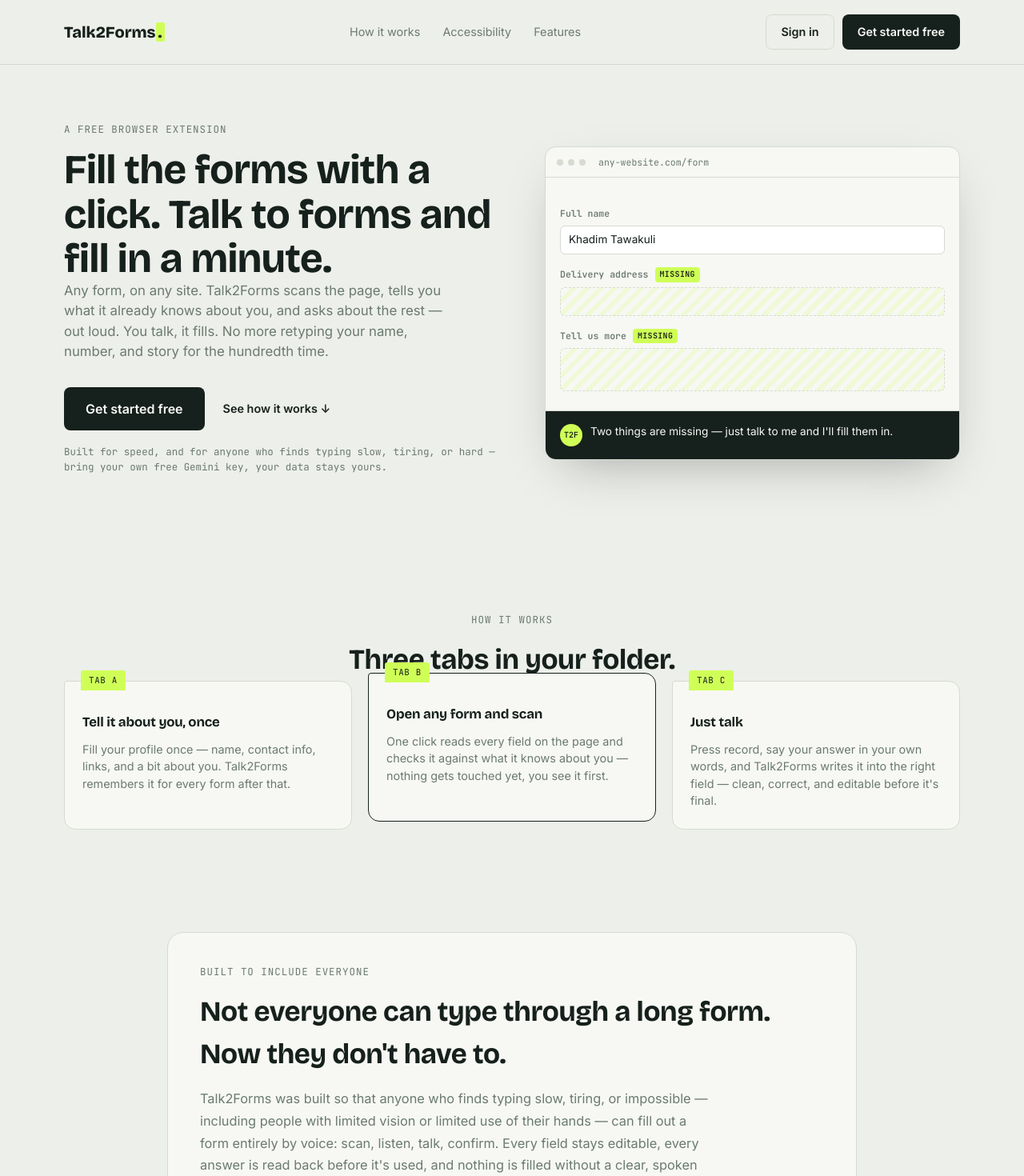
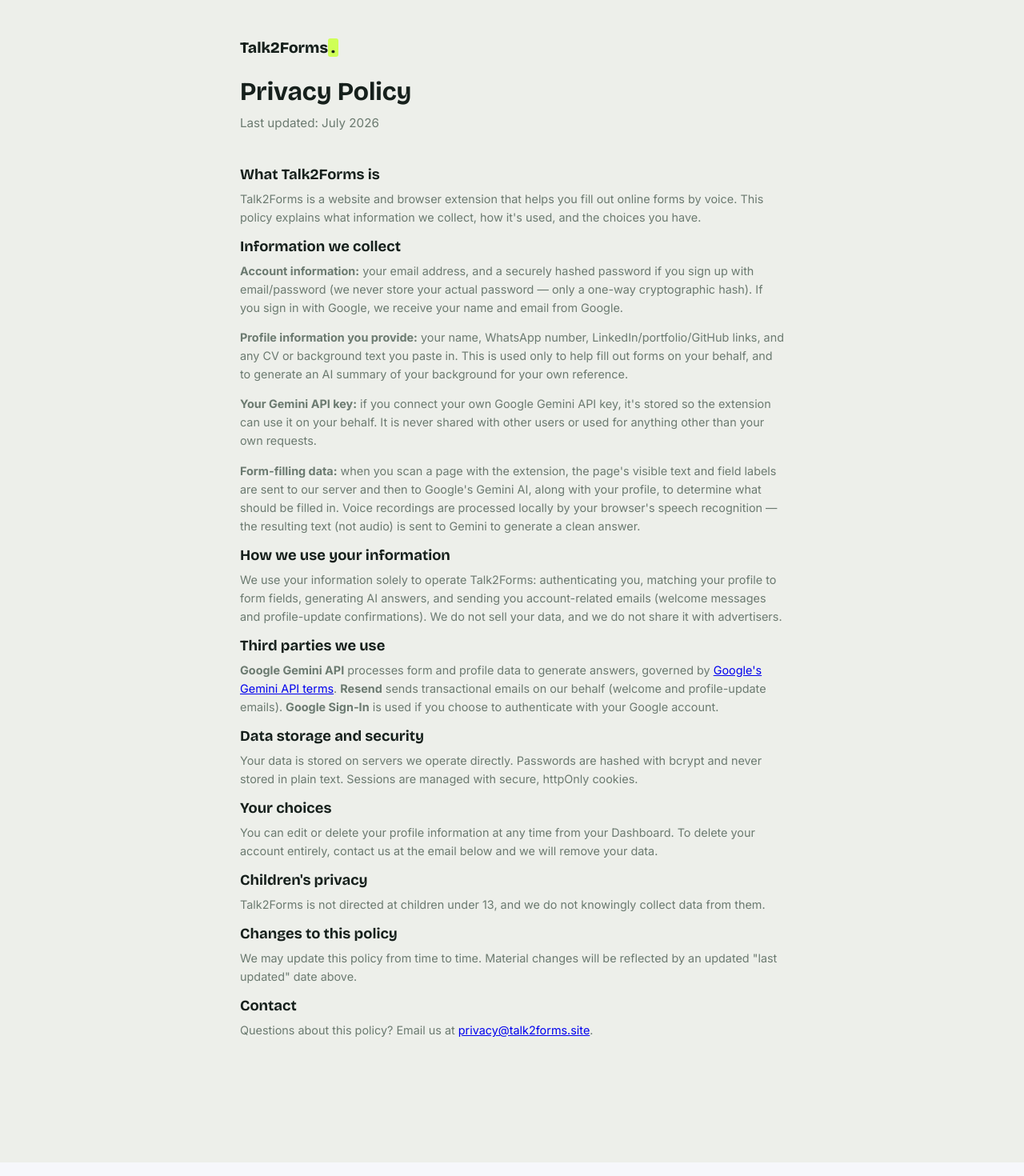
Before and after one commit to tawakuliKH/talk2forms, a React (Vite) app in the folder client/: page /privacy in a window 1280 px wide. Before the commit this address led to /. Shown: the top 1470 px of the page at 80% size. Built offline with nearby package versions, Linux system fonts and the light colour scheme; no server answers.

Commit message:
Add privacy policy page for Chrome Web Store submission

```diff
--- a/client/src/App.tsx
+++ b/client/src/App.tsx
@@ -9,6 +9,7 @@
 import Overview from "./pages/Overview";
 import Profile from "./pages/Profile";
 import GeminiKeyGuide from "./pages/GeminiKeyGuide";
+import PrivacyPolicy from "./pages/PrivacyPolicy";
 
 export default function App() {
   const [session, setSession] = useState<Session | null>(null);
@@ -34,6 +35,7 @@
       <Route path="/login" element={session ? <Navigate to="/dashboard" /> : <Login />} />
       <Route path="/signup" element={session ? <Navigate to="/dashboard" /> : <Signup />} />
       <Route path="/gemini-key-guide" element={<GeminiKeyGuide />} />
+      <Route path="/privacy" element={<PrivacyPolicy />} />
       <Route
         path="/dashboard"
         element={session ? <DashboardLayout session={session} /> : <Navigate to="/login" />}
--- a/client/src/pages/Landing.tsx
+++ b/client/src/pages/Landing.tsx
@@ -220,6 +220,9 @@
           Talk2Forms<span className="lp-logo-dot">.</span>
         </div>
         <p>Fill the forms with a click. Talk to forms and fill in a minute.</p>
+        <p style={{ marginTop: 8 }}>
+          <Link to="/privacy" style={{ color: "inherit" }}>Privacy Policy</Link>
+        </p>
       </footer>
     </div>
   );
--- /dev/null
+++ b/client/src/pages/PrivacyPolicy.tsx
@@ -0,0 +1,99 @@
+export default function PrivacyPolicy() {
+  return (
+    <div className="gg-page">
+      <div className="gg-container">
+        <div className="gg-logo">
+          Talk2Forms<span>.</span>
+        </div>
+        <h1 className="gg-title">Privacy Policy</h1>
+        <p className="gg-subtitle">Last updated: July 2026</p>
+
+        <div className="gg-step">
+          <div className="gg-step-body" style={{ maxWidth: "68ch" }}>
+            <h2>What Talk2Forms is</h2>
+            <p>
+              Talk2Forms is a website and browser extension that helps you fill out online
+              forms by voice. This policy explains what information we collect, how it's
+              used, and the choices you have.
+            </p>
+
+            <h2>Information we collect</h2>
+            <p>
+              <strong>Account information:</strong> your email address, and a securely
+              hashed password if you sign up with email/password (we never store your
+              actual password — only a one-way cryptographic hash). If you sign in with
+              Google, we receive your name and email from Google.
+            </p>
+            <p>
+              <strong>Profile information you provide:</strong> your name, WhatsApp
+              number, LinkedIn/portfolio/GitHub links, and any CV or background text you
+              paste in. This is used only to help fill out forms on your behalf, and to
+              generate an AI summary of your background for your own reference.
+            </p>
+            <p>
+              <strong>Your Gemini API key:</strong> if you connect your own Google Gemini
+              API key, it's stored so the extension can use it on your behalf. It is
+              never shared with other users or used for anything other than your own
+              requests.
+            </p>
+            <p>
+              <strong>Form-filling data:</strong> when you scan a page with the extension,
+              the page's visible text and field labels are sent to our server and then to
+              Google's Gemini AI, along with your profile, to determine what should be
+              filled in. Voice recordings are processed locally by your browser's speech
+              recognition — the resulting text (not audio) is sent to Gemini to generate a
+              clean answer.
+            </p>
+
+            <h2>How we use your information</h2>
+            <p>
+              We use your information solely to operate Talk2Forms: authenticating you,
+              matching your profile to form fields, generating AI answers, and sending
+              you account-related emails (welcome messages and profile-update
+              confirmations). We do not sell your data, and we do not share it with
+              advertisers.
+            </p>
+
+            <h2>Third parties we use</h2>
+            <p>
+              <strong>Google Gemini API</strong> processes form and profile data to
+              generate answers, governed by{" "}
+              <a href="https://ai.google.dev/gemini-api/terms" target="_blank" rel="noreferrer">
+                Google's Gemini API terms
+              </a>
+              . <strong>Resend</strong> sends transactional emails on our behalf (welcome
+              and profile-update emails). <strong>Google Sign-In</strong> is used if you
+              choose to authenticate with your Google account.
+            </p>
+
+            <h2>Data storage and security</h2>
+            <p>
+              Your data is stored on servers we operate directly. Passwords are hashed
+              with bcrypt and never stored in plain text. Sessions are managed with
+              secure, httpOnly cookies.
+            </p>
+
+            <h2>Your choices</h2>
+            <p>
+              You can edit or delete your profile information at any time from your
+              Dashboard. To delete your account entirely, contact us at the email below
+              and we will remove your data.
+            </p>
+
+            <h2>Children's privacy</h2>
+            <p>Talk2Forms is not directed at children under 13, and we do not knowingly collect data from them.</p>
+
+            <h2>Changes to this policy</h2>
+            <p>We may update this policy from time to time. Material changes will be reflected by an updated "last updated" date above.</p>
+
+            <h2>Contact</h2>
+            <p>
+              Questions about this policy? Email us at{" "}
+              <a href="mailto:privacy@talk2forms.site">privacy@talk2forms.site</a>.
+            </p>
+          </div>
+        </div>
+      </div>
+    </div>
+  );
+}
```
Also changed, not shown: 1 other file (tests, documents, lock files or other folders).
